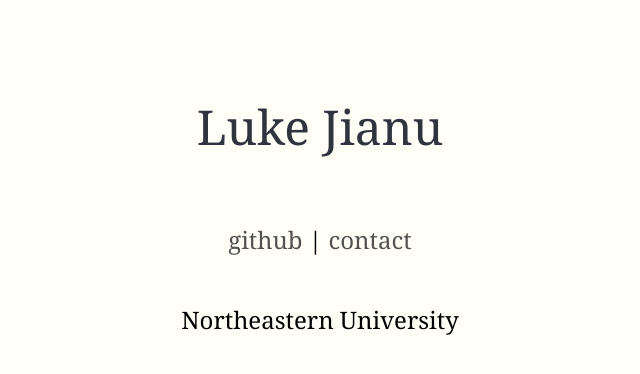
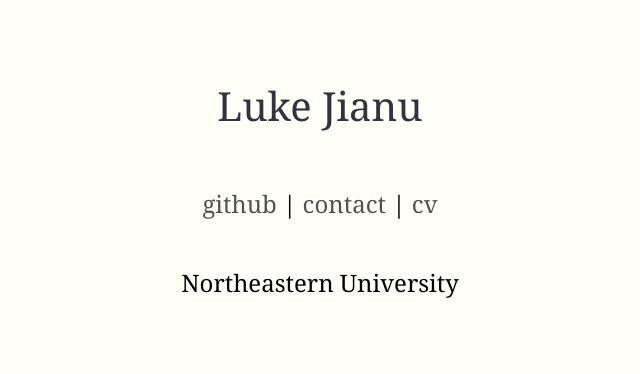
Before and after one commit to lukejianu/personal-website, a React (Create React App) app: page / in a window 1280 px wide. Shown: the top 374 px of the page, without its empty margins (320-960 px from the left). Built offline with nearby package versions, Linux system fonts and the light colour scheme.

Commit message:
more stuff

```diff
--- a/src/App.js
+++ b/src/App.js
@@ -4,18 +4,21 @@
 function App() {
   return (
     <div>
+      <div>
         <Helmet>
           <title>Luke Jianu</title>
+          <link rel="icon" type="image/png" href="favicon.ico" sizes="16x16" />
         </Helmet>
         <body>
           <h1>Luke Jianu</h1>
-        <h2><a href="https://github.com/lukejianu">github</a> | <a href="mailto:jianuluke@gmail.com">contact</a></h2>
           <h2>
-          <p>
-            Northeastern University
-          </p>
+            <a href="https://github.com/lukejianu" target='_blank'>github</a>
+            &nbsp;| <a href="mailto:jianuluke@gmail.com">contact</a>
+            &nbsp;| <a href="LJ_Resume.pdf" target='_blank' rel="noopener noreferrer">cv</a>
           </h2>
+          <h2>Northeastern University</h2>
         </body>
+      </div>
     </div>
   );
 }
--- a/src/styles.css
+++ b/src/styles.css
@@ -12,7 +12,7 @@
 
 a {
   color: #565151;
-  font-weight: 400;
+  font-weight: normal;
   text-decoration: none;
 }
 
@@ -27,7 +27,7 @@
 }
 
 h1 {
-  font-size: 3em;
+  font-size: 2.5em;
   color: #2f343e;
   text-align: center;
   margin: auto;
@@ -39,7 +39,7 @@
 
 h2 {
   font-size: 1.5em;
-  font-weight: 400;
+  font-weight: normal;
   margin-top: 1.5em;
   max-width: 600px;
   text-align: center;
```
Also changed, not shown: src/mystyle.module.css (added, +10 -0 lines), 1 other file (tests, documents, lock files or other folders). Lines whose indentation alone changed are shown as unchanged.
